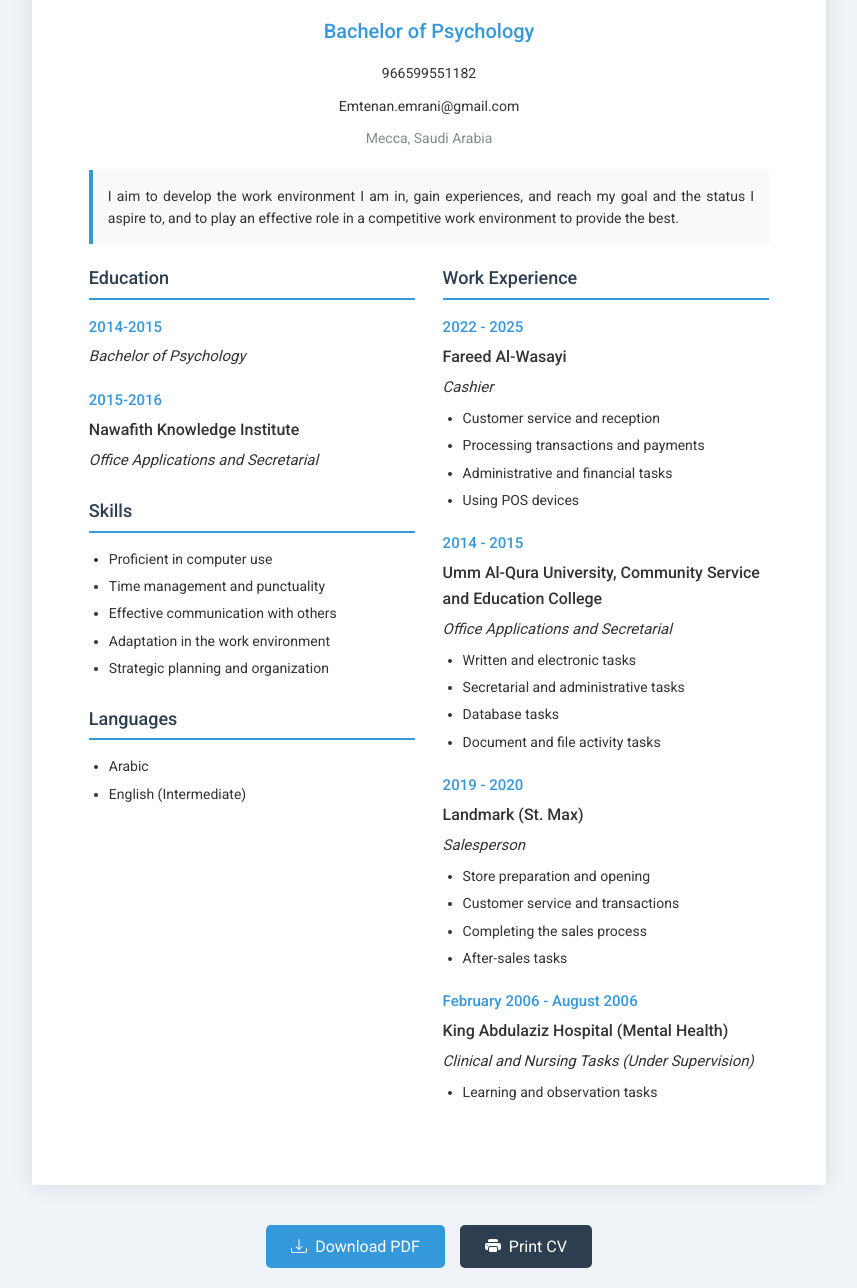
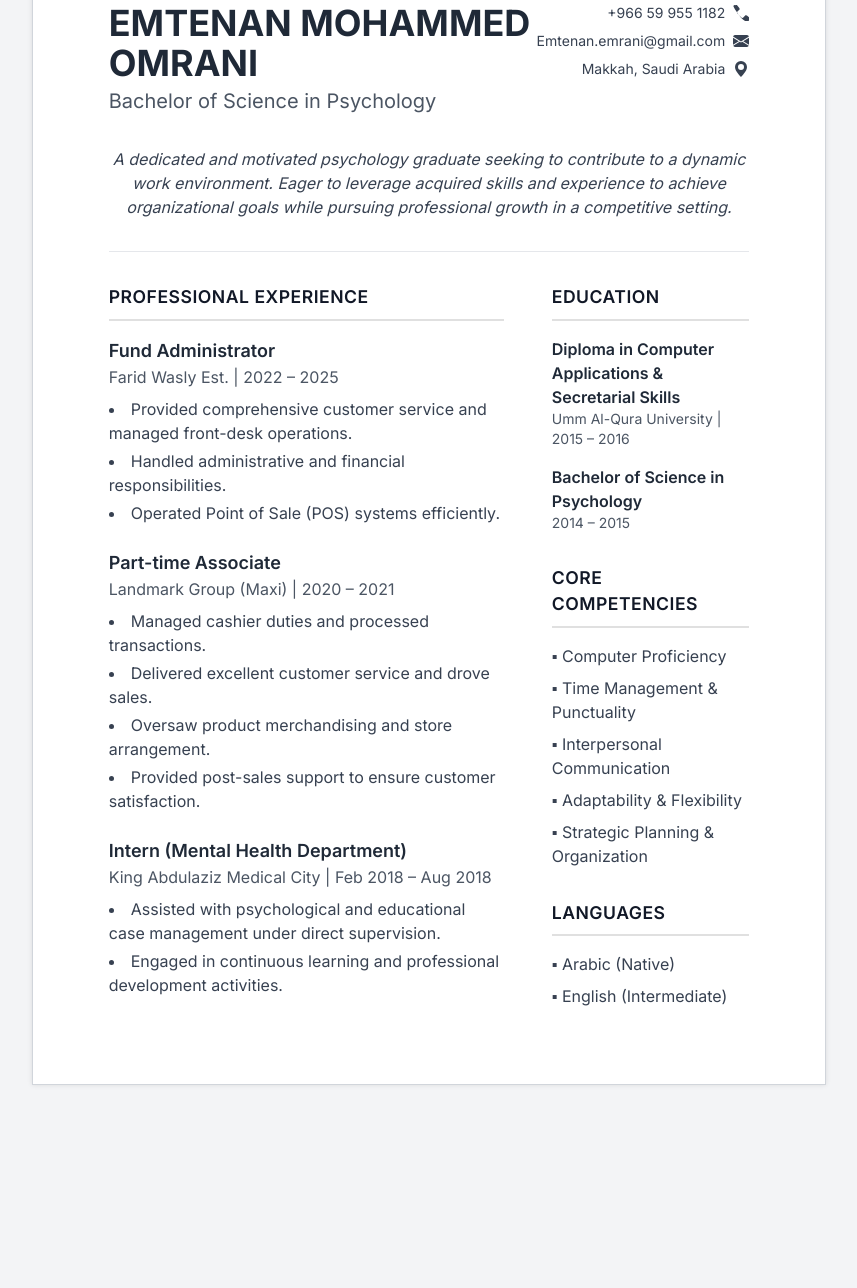
Before and after one commit to morethan557799-cpu/Showingpage, a plain HTML site: page index.html in a window 1280 px wide. Shown: the part 111-1399 px from the top of the page, without its empty margins (211-1068 px from the left). After the commit the page ends 1233 px from the top, so only its background shows below. Drawn offline with nearby package versions, Linux system fonts and the light colour scheme.

Commit message:
Update index.html

```diff
--- a/index.html
+++ b/index.html
@@ -3,368 +3,159 @@
 <head>
     <meta charset="UTF-8">
     <meta name="viewport" content="width=device-width, initial-scale=1.0">
-    <title>Emtenan Mohammed Al-Omrani - CV</title>
-    <script src="https://cdnjs.cloudflare.com/ajax/libs/html2pdf.js/0.10.1/html2pdf.bundle.min.js"></script>
+    <title>Emtenan Mohammed Omrani - CV</title>
+    <script src="https://cdn.tailwindcss.com"></script>
+    <link href="https://fonts.googleapis.com/css2?family=Inter:wght@400;500;600;700&display=swap" rel="stylesheet">
     <style>
-        @import url('https://fonts.googleapis.com/css2?family=Roboto:wght@300;400;500;700&display=swap');
-
-        * {
-            margin: 0;
-            padding: 0;
-            box-sizing: border-box;
-            font-family: 'Roboto', Arial, sans-serif;
+        body {
+            font-family: 'Inter', sans-serif;
+            background-color: #f0f2f5;
         }
-
-        body {
-            background-color: #f0f4f8;
-            color: #333;
-            line-height: 1.6;
-            padding: 20px;
-            display: flex;
-            flex-direction: column;
-            align-items: center;
-            min-height: 100vh;
+        /* A4 Page Simulation */
+        .page {
+            width: 21cm;
+            min-height: 29.7cm;
+            padding: 2cm;
+            margin: 1cm auto;
+            border: 1px #D1D5DB solid;
+            background: white;
+            box-shadow: 0 0 5px rgba(0, 0, 0, 0.1);
         }
-
-        .container {
-            background: white;
-            width: 210mm; /* A4 width */
-            min-height: 297mm; /* A4 height */
-            padding: 15mm;
-            box-shadow: 0 0 20px rgba(0, 0, 0, 0.1);
-            margin-bottom: 20px;
-        }
-
-        h1 {
-            font-size: 28px;
-            margin-bottom: 5px;
-            color: #2c3e50;
-            text-align: center;
-            font-weight: 700;
-        }
-
-        h2 {
-            font-size: 20px;
-            margin-bottom: 15px;
-            color: #3498db;
-            text-align: center;
-            font-weight: 500;
-        }
-
-        .contact-info {
-            text-align: center;
-            margin-bottom: 10px;
-            font-size: 14px;
-        }
-
-        .location {
-            text-align: center;
-            margin-bottom: 20px;
-            font-size: 14px;
-            color: #7f8c8d;
-        }
-
-        .objective {
-            margin: 20px 0;
-            padding: 15px;
-            background: #f9f9f9;
-            border-left: 4px solid #3498db;
-            font-size: 14px;
-            text-align: justify;
-        }
-
-        .section {
-            margin-bottom: 25px;
-            page-break-inside: avoid;
-        }
-
-        .section-title {
-            font-size: 18px;
-            color: #2c3e50;
-            border-bottom: 2px solid #3498db;
-            padding-bottom: 5px;
-            margin-bottom: 15px;
-            font-weight: 500;
-        }
-
-        .experience-item, .education-item {
-            margin-bottom: 20px;
-        }
-
-        .date {
-            font-weight: 500;
-            color: #3498db;
-            margin-bottom: 5px;
-            font-size: 15px;
-        }
-
-        .company, .institute {
-            font-weight: 500;
-            margin-bottom: 5px;
-            font-size: 16px;
-        }
-
-        .position, .degree {
-            font-style: italic;
-            margin-bottom: 8px;
-            font-size: 15px;
-        }
-
-        ul {
-            padding-left: 20px;
-            margin-top: 8px;
-        }
-
-        li {
-            margin-bottom: 5px;
-            font-size: 14px;
-        }
-
-        .two-column {
-            display: flex;
-            flex-wrap: wrap;
-            justify-content: space-between;
-        }
-
-        .column {
-            width: 48%;
-        }
-
-        .button-container {
-            display: flex;
-            gap: 15px;
-            margin-top: 20px;
-        }
-
-        .save-btn {
-            background: #3498db;
-            color: white;
-            border: none;
-            padding: 12px 25px;
-            border-radius: 5px;
-            cursor: pointer;
-            font-size: 16px;
-            transition: background 0.3s;
-            display: flex;
-            align-items: center;
-            gap: 8px;
-        }
-
-        .save-btn:hover {
-            background: #2980b9;
-        }
-
-        .print-btn {
-            background: #2c3e50;
-            color: white;
-            border: none;
-            padding: 12px 25px;
-            border-radius: 5px;
-            cursor: pointer;
-            font-size: 16px;
-            transition: background 0.3s;
-            display: flex;
-            align-items: center;
-            gap: 8px;
-        }
-
-        .print-btn:hover {
-            background: #1a252f;
-        }
-
         @media print {
-            body {
-                background: none;
-                padding: 0;
-            }
-
-            .container {
+            body, .page {
+                margin: 0;
                 box-shadow: none;
-                padding: 0;
-                margin: 0;
-                width: 100%;
-            }
-
-            .button-container {
-                display: none;
+                border: none;
             }
         }
-
-        /* Print-specific styles */
-        @media print {
-            .container {
-                width: 100%;
-                height: auto;
-                margin: 0;
-                padding: 0;
-            }
-
-            body, html {
-                width: 210mm;
-                height: 297mm;
-            }
-
-            .two-column {
-                page-break-inside: avoid;
-            }
-
-            .section {
-                page-break-inside: avoid;
-            }
-
-            .experience-item, .education-item {
-                page-break-inside: avoid;
-            }
+        /* Custom heading styles */
+        .section-title {
+            font-size: 1.1rem;
+            font-weight: 600;
+            color: #111827;
+            border-bottom: 2px solid #e0e0e0;
+            padding-bottom: 8px;
+            margin-bottom: 16px;
+            text-transform: uppercase;
+            letter-spacing: 0.5px;
         }
     </style>
 </head>
-<body>
-    <div class="container" id="cv-content">
-        <h1>Emtenan Mohammed Al-Omrani</h1>
-        <h2>Bachelor of Psychology</h2>
+<body class="bg-gray-100">
 
-        <div class="contact-info">966599551182</div>
-        <div class="contact-info">Emtenan.emrani@gmail.com</div>
-        <div class="location">Mecca, Saudi Arabia</div>
-
-        <div class="objective">
-            I aim to develop the work environment I am in, gain experiences, and reach my goal and the status I aspire to, and to play an effective role in a competitive work environment to provide the best.
-        </div>
-
-        <div class="two-column">
-            <div class="column">
-                <div class="section">
-                    <div class="section-title">Education</div>
-
-                    <div class="education-item">
-                        <div class="date">2014-2015</div>
-                        <div class="degree">Bachelor of Psychology</div>
-                    </div>
-
-                    <div class="education-item">
-                        <div class="date">2015-2016</div>
-                        <div class="institute">Nawafith Knowledge Institute</div>
-                        <div class="degree">Office Applications and Secretarial</div>
-                    </div>
+    <div class="page">
+        <!-- Header Section -->
+        <header class="flex justify-between items-start mb-8">
+            <div>
+                <h1 class="text-4xl font-bold text-gray-800">EMTENAN MOHAMMED OMRANI</h1>
+                <p class="text-xl text-gray-600 mt-1">Bachelor of Science in Psychology</p>
+            </div>
+            <div class="text-right text-sm text-gray-700 space-y-2">
+                <div class="flex items-center justify-end">
+                    <span class="mr-2">+966 59 955 1182</span>
+                    <svg xmlns="http://www.w3.org/2000/svg" width="16" height="16" fill="currentColor" class="bi bi-telephone-fill" viewBox="0 0 16 16">
+                        <path fill-rule="evenodd" d="M1.885.511a1.745 1.745 0 0 1 2.61.163L6.29 2.98c.329.423.445.974.28 1.465l-2.135 2.136a1.284 1.284 0 0 0-.21 1.638l4.448 4.448a1.284 1.284 0 0 0 1.638-.21l2.136-2.135a1.465 1.465 0 0 1 1.465.28l2.305 1.799a1.745 1.745 0 0 1 .163 2.61l-1.044 1.044a1.745 1.745 0 0 1-2.433.382c-1.353-.642-2.952-1.85-4.634-3.532S2.15 4.974 1.508 3.62.13 1.185.51.743l1.044-1.044a.25.25 0 0 1 .331 0z"/>
+                    </svg>
                 </div>
-
-                <div class="section">
-                    <div class="section-title">Skills</div>
-                    <ul>
-                        <li>Proficient in computer use</li>
-                        <li>Time management and punctuality</li>
-                        <li>Effective communication with others</li>
-                        <li>Adaptation in the work environment</li>
-                        <li>Strategic planning and organization</li>
-                    </ul>
+                <div class="flex items-center justify-end">
+                    <span class="mr-2">Emtenan.emrani@gmail.com</span>
+                     <svg xmlns="http://www.w3.org/2000/svg" width="16" height="16" fill="currentColor" class="bi bi-envelope-fill" viewBox="0 0 16 16">
+                        <path d="M.05 3.555A2 2 0 0 1 2 2h12a2 2 0 0 1 1.95 1.555L8 8.414.05 3.555zM0 4.697v7.104l5.803-3.558L0 4.697zM6.761 8.83l-6.57 4.027A2 2 0 0 0 2 14h12a2 2 0 0 0 1.808-1.144l-6.57-4.027L8 9.586l-1.239-.757zm3.436-.586L16 11.801V4.697l-5.803 3.546z"/>
+                    </svg>
                 </div>
-
-                <div class="section">
-                    <div class="section-title">Languages</div>
-                    <ul>
-                        <li>Arabic</li>
-                        <li>English (Intermediate)</li>
-                    </ul>
+                 <div class="flex items-center justify-end">
+                    <span class="mr-2">Makkah, Saudi Arabia</span>
+                    <svg xmlns="http://www.w3.org/2000/svg" width="16" height="16" fill="currentColor" class="bi bi-geo-alt-fill" viewBox="0 0 16 16">
+                        <path d="M8 16s6-5.686 6-10A6 6 0 0 0 2 6c0 4.314 6 10 6 10zm0-7a3 3 0 1 1 0-6 3 3 0 0 1 0 6z"/>
+                    </svg>
                 </div>
             </div>
+        </header>
 
-            <div class="column">
-                <div class="section">
-                    <div class="section-title">Work Experience</div>
+        <!-- Professional Summary -->
+        <section class="mb-8 text-center">
+            <p class="text-gray-700 italic">
+                A dedicated and motivated psychology graduate seeking to contribute to a dynamic work environment. Eager to leverage acquired skills and experience to achieve organizational goals while pursuing professional growth in a competitive setting.
+            </p>
+        </section>
 
-                    <div class="experience-item">
-                        <div class="date">2022 - 2025</div>
-                        <div class="company">Fareed Al-Wasayi</div>
-                        <div class="position">Cashier</div>
-                        <ul>
-                            <li>Customer service and reception</li>
-                            <li>Processing transactions and payments</li>
-                            <li>Administrative and financial tasks</li>
-                            <li>Using POS devices</li>
-                        </ul>
+        <hr class="mb-8">
+
+        <!-- Main Content -->
+        <div class="flex flex-row gap-x-12">
+            <!-- Left Column -->
+            <div class="w-2/3">
+                <section>
+                    <h2 class="section-title">Professional Experience</h2>
+                    <div class="space-y-6">
+                        <div>
+                            <h3 class="font-semibold text-lg text-gray-800">Fund Administrator</h3>
+                            <p class="text-md text-gray-600">Farid Wasly Est. | 2022 – 2025</p>
+                            <ul class="list-disc list-inside mt-2 text-gray-700 space-y-1">
+                                <li>Provided comprehensive customer service and managed front-desk operations.</li>
+                                <li>Handled administrative and financial responsibilities.</li>
+                                <li>Operated Point of Sale (POS) systems efficiently.</li>
+                            </ul>
+                        </div>
+                        <div>
+                            <h3 class="font-semibold text-lg text-gray-800">Part-time Associate</h3>
+                            <p class="text-md text-gray-600">Landmark Group (Maxi) | 2020 – 2021</p>
+                            <ul class="list-disc list-inside mt-2 text-gray-700 space-y-1">
+                                <li>Managed cashier duties and processed transactions.</li>
+                                <li>Delivered excellent customer service and drove sales.</li>
+                                <li>Oversaw product merchandising and store arrangement.</li>
+                                <li>Provided post-sales support to ensure customer satisfaction.</li>
+                            </ul>
+                        </div>
+                         <div>
+                            <h3 class="font-semibold text-lg text-gray-800">Intern (Mental Health Department)</h3>
+                            <p class="text-md text-gray-600">King Abdulaziz Medical City | Feb 2018 – Aug 2018</p>
+                            <ul class="list-disc list-inside mt-2 text-gray-700 space-y-1">
+                                <li>Assisted with psychological and educational case management under direct supervision.</li>
+                                <li>Engaged in continuous learning and professional development activities.</li>
+                            </ul>
+                        </div>
                     </div>
+                </section>
+            </div>
 
-                    <div class="experience-item">
-                        <div class="date">2014 - 2015</div>
-                        <div class="company">Umm Al-Qura University, Community Service and Education College</div>
-                        <div class="position">Office Applications and Secretarial</div>
-                        <ul>
-                            <li>Written and electronic tasks</li>
-                            <li>Secretarial and administrative tasks</li>
-                            <li>Database tasks</li>
-                            <li>Document and file activity tasks</li>
-                        </ul>
+            <!-- Right Column -->
+            <div class="w-1/3">
+                <section class="mb-8">
+                    <h2 class="section-title">Education</h2>
+                     <div class="space-y-4">
+                        <div>
+                            <h3 class="font-semibold text-md text-gray-800">Diploma in Computer Applications & Secretarial Skills</h3>
+                            <p class="text-sm text-gray-600">Umm Al-Qura University | 2015 – 2016</p>
+                        </div>
+                        <div>
+                            <h3 class="font-semibold text-md text-gray-800">Bachelor of Science in Psychology</h3>
+                             <p class="text-sm text-gray-600">2014 – 2015</p>
+                        </div>
                     </div>
+                </section>
 
-                    <div class="experience-item">
-                        <div class="date">2019 - 2020</div>
-                        <div class="company">Landmark (St. Max)</div>
-                        <div class="position">Salesperson</div>
-                        <ul>
-                            <li>Store preparation and opening</li>
-                            <li>Customer service and transactions</li>
-                            <li>Completing the sales process</li>
-                            <li>After-sales tasks</li>
-                        </ul>
-                    </div>
+                <section class="mb-8">
+                    <h2 class="section-title">Core Competencies</h2>
+                    <ul class="list-none text-gray-700 space-y-2">
+                        <li>▪ Computer Proficiency</li>
+                        <li>▪ Time Management & Punctuality</li>
+                        <li>▪ Interpersonal Communication</li>
+                        <li>▪ Adaptability & Flexibility</li>
+                        <li>▪ Strategic Planning & Organization</li>
+                    </ul>
+                </section>
 
-                    <div class="experience-item">
-                        <div class="date">February 2006 - August 2006</div>
-                        <div class="company">King Abdulaziz Hospital (Mental Health)</div>
-                        <div class="position">Clinical and Nursing Tasks (Under Supervision)</div>
-                        <ul>
-                            <li>Learning and observation tasks</li>
-                        </ul>
-                    </div>
-                </div>
+                 <section>
+                    <h2 class="section-title">Languages</h2>
+                    <ul class="list-none text-gray-700 space-y-2">
+                        <li>▪ Arabic (Native)</li>
+                        <li>▪ English (Intermediate)</li>
+                    </ul>
+                </section>
             </div>
         </div>
     </div>
 
-    <div class="button-container">
-        <button class="save-btn" onclick="generatePDF()">
-            <svg xmlns="http://www.w3.org/2000/svg" width="16" height="16" fill="currentColor" viewBox="0 0 16 16">
-                <path d="M.5 9.9a.5.5 0 0 1 .5.5v2.5a1 1 0 0 0 1 1h12a1 1 0 0 0 1-1v-2.5a.5.5 0 0 1 1 0v2.5a2 2 0 0 1-2 2H2a2 2 0 0 1-2-2v-2.5a.5.5 0 0 1 .5-.5z"/>
-                <path d="M7.646 11.854a.5.5 0 0 0 .708 0l3-3a.5.5 0 0 0-.708-.708L8.5 10.293V1.5a.5.5 0 0 0-1 0v8.793L5.354 8.146a.5.5 0 1 0-.708.708l3 3z"/>
-            </svg>
-            Download PDF
-        </button>
-
-        <button class="print-btn" onclick="window.print()">
-            <svg xmlns="http://www.w3.org/2000/svg" width="16" height="16" fill="currentColor" viewBox="0 0 16 16">
-                <path d="M5 1a2 2 0 0 0-2 2v1h10V3a2 2 0 0 0-2-2H5zm6 8H5a1 1 0 0 0-1 1v3a1 1 0 0 0 1 1h6a1 1 0 0 0 1-1v-3a1 1 0 0 0-1-1z"/>
-                <path d="M0 7a2 2 0 0 1 2-2h12a2 2 0 0 1 2 2v3a2 2 0 0 1-2 2h-1v-2a2 2 0 0 0-2-2H5a2 2 0 0 0-2 2v2H2a2 2 0 0 1-2-2V7zm2.5 1a.5.5 0 1 0 0-1 .5.5 0 0 0 0 1z"/>
-            </svg>
-            Print CV
-        </button>
-    </div>
-
-    <script>
-        function generatePDF() {
-            // Get the HTML content to convert
-            const element = document.getElementById('cv-content');
-
-            // Set options for PDF
-            const options = {
-                margin: [15, 15, 15, 15], // Top, Right, Bottom, Left margins in mm
-                filename: 'Emtenan_Al-Omrani_CV.pdf',
-                image: { type: 'jpeg', quality: 0.98 },
-                html2canvas: { scale: 2, useCORS: true, letterRendering: true },
-                jsPDF: { unit: 'mm', format: 'a4', orientation: 'portrait' }
-            };
-
-            // Generate and download PDF
-            html2pdf().set(options).from(element).save();
-        }
-
-        // Prevent layout issues on mobile devices
-        window.addEventListener('resize', function() {
-            if (window.innerWidth < 768) {
-                document.body.style.padding = '10px';
-            } else {
-                document.body.style.padding = '20px';
-            }
-        });
-    </script>
 </body>
 </html>
```
